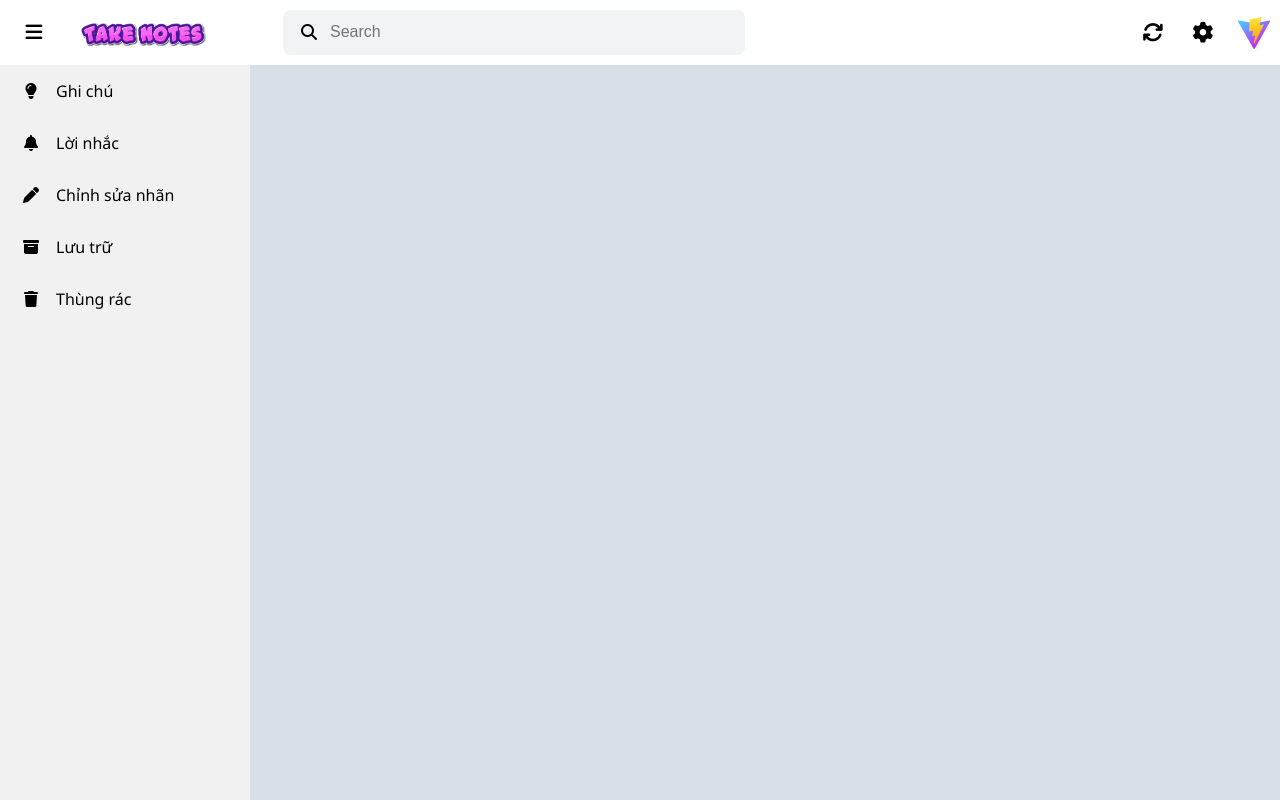
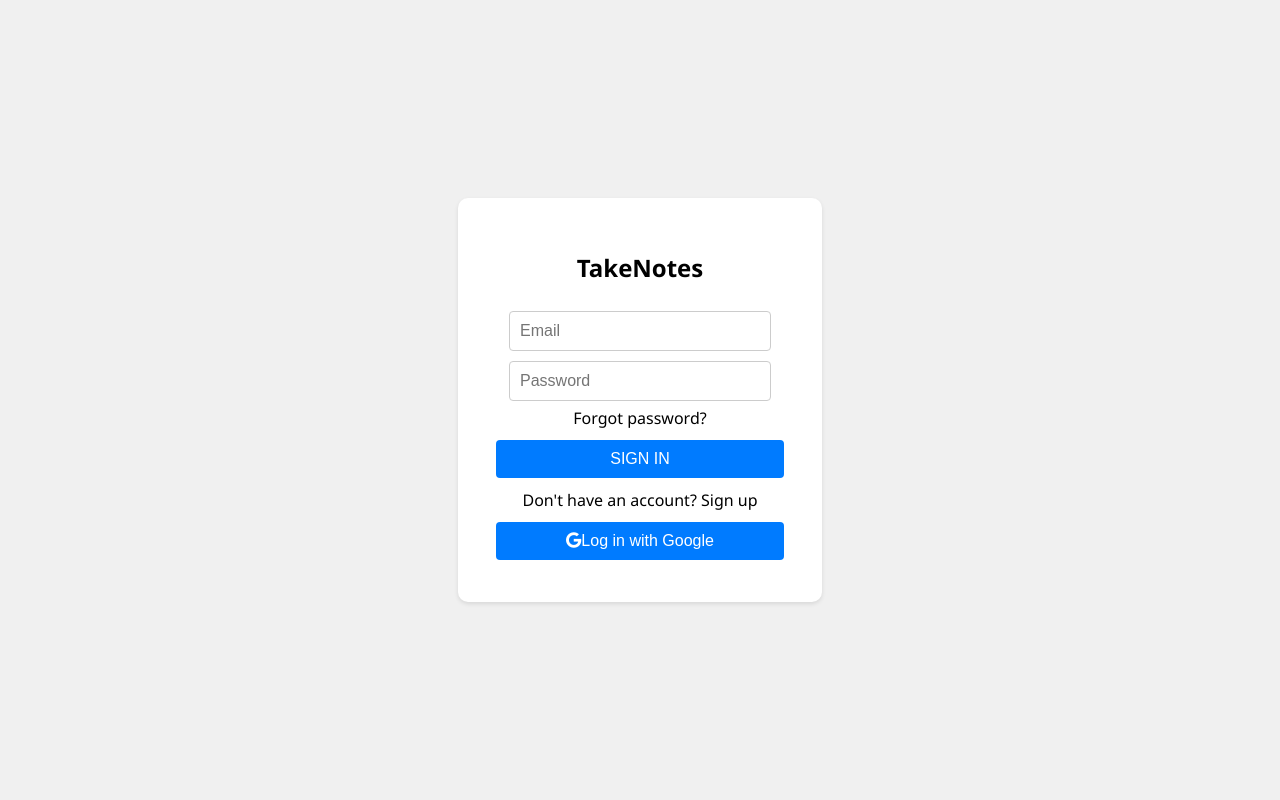
Before and after one commit to nauht1/TakeNotesUI, a React (Vite) app: page /login in a window 1280 px wide. Built offline with nearby package versions, Linux system fonts and the light colour scheme.

Commit message:
UI(Common): login, not found page

```diff
--- a/package.json
+++ b/package.json
@@ -10,6 +10,7 @@
     "preview": "vite preview"
   },
   "dependencies": {
+    "axios": "^1.7.2",
     "react": "^18.2.0",
     "react-beautiful-dnd": "^13.1.1",
     "react-dom": "^18.2.0",
--- a/src/App.jsx
+++ b/src/App.jsx
@@ -1,32 +1,77 @@
-import { useState } from 'react'
+import { useState, useEffect } from 'react'
 import viteLogo from '/vite.svg'
 import './App.scss'
 import Header from './components/header/Header.jsx'
 import Home from './pages/home/Home.jsx'
 import Sidebar from './components/sidebar/Sidebar.jsx'
-import { BrowserRouter as Router, Routes, Route } from 'react-router-dom'
+import Login from './pages/login/Login.jsx'
+import { BrowserRouter as Router, Routes, Route, Navigate } from 'react-router-dom'
+import Trash from './pages/trash/Trash.jsx'
+import NotFound from './pages/notFound/NotFound.jsx';
 
 function App() {
   const [isSidebarCollapsed, setIsSidebarCollapsed] = useState(false);
+  const [isAuthenticated, setIsAuthenticated] = useState(false);
+
+  useEffect(() => {
+    const token = localStorage.getItem('accessToken');
+    if (token) {
+      setIsAuthenticated(true);
+    }
+  }, []);
 
   const handleMenuClick = () => {
     setIsSidebarCollapsed(!isSidebarCollapsed);
   };
 
+  const handleLogin = () => {
+    setIsAuthenticated(true);
+    console.log(isAuthenticated);
+  }
+
+  const ProtectedRoute = ({ element }) => {
+    return isAuthenticated ? element : <Navigate to="/login" />;
+  };
+
+  const ProtectedComponent = ({ children }) => {
+    return (
+      <ProtectedRoute
+        element={
+          <div className="main-layout">
+            <Header onMenuClick={handleMenuClick} />
+            <Sidebar isCollapsed={isSidebarCollapsed} />
+            <div className={`content ${isSidebarCollapsed ? 'sidebar-collapsed' : ''}`}>
+              {children}
+            </div>
+          </div>
+        }
+      />
+    );
+  };
+
   return (
-    <>
-      <Header onMenuClick={handleMenuClick}/>
-      <div className="main-layout">
-        <Sidebar isCollapsed={isSidebarCollapsed}/>
-        <div className={`content ${isSidebarCollapsed ? 'sidebar-collapsed' : ''}`}>
-          <Routes>
-            <Route path="/" element={<Home />} />
-            <Route path="/home" element={<Home />} />
-          </Routes>
-        </div>
-      </div>
-    </>
-  )
+    <Router>
+      <Routes>
+        <Route
+          path="/login"
+          element={!isAuthenticated ? <Login onLogin={handleLogin} /> : <Navigate to="/home" />}
+        />
+        <Route
+          path="/"
+          element={<Navigate to="/home" />}
+        />
+        <Route
+          path="/home"
+          element={<ProtectedComponent><Home /></ProtectedComponent>}
+        />
+        <Route
+          path="/trash"
+          element={<ProtectedComponent><Trash /></ProtectedComponent>}
+        />
+        <Route path="*" element={<NotFound />} />
+      </Routes>
+    </Router>
+  );
 }
 
 export default App
--- a/src/components/noteForm/NoteForm.jsx
+++ b/src/components/noteForm/NoteForm.jsx
@@ -110,6 +110,7 @@ const NoteForm = ({ isOpen, onRequestClose, onSubmit, onChange, note, isEdit })
   };
 
   return (
+    <>
     <Modal isOpen={isOpen} onRequestClose={onRequestClose} className="note-form-modal" overlayClassName="overlay">
       <form onSubmit={e => e.preventDefault()} className="note-form">
         <div className={`modal-images-grid ${getGridClass()}`}>
@@ -158,8 +159,9 @@ const NoteForm = ({ isOpen, onRequestClose, onSubmit, onChange, note, isEdit })
         </div>
         {isEdit && <div className="note-form-modified">Last modified: {note.modified}</div>}
       </form>
-      <ToastContainer />
     </Modal>
+    <ToastContainer />
+    </>
   );
 };
 
--- a/src/main.jsx
+++ b/src/main.jsx
@@ -5,7 +5,7 @@ import App from './App.jsx'
 import './index.css'
 
 ReactDOM.createRoot(document.getElementById('root')).render(
-  <BrowserRouter>
-    <App />
-  </BrowserRouter>
+  <App />
+  // <BrowserRouter>
+  // </BrowserRouter>
 );
--- /dev/null
+++ b/src/pages/login/Login.jsx
@@ -0,0 +1,65 @@
+import React, { useState } from "react";
+import axios from "axios";
+import "./login.scss";
+
+const Login = ({ onLogin }) => {
+  const [email, setEmail] = useState('');
+  const [password, setPassword] = useState('');
+
+  const handleSubmit = async (e) => {
+    e.preventDefault();
+    try {
+      const response = await axios.post("http://localhost:8080/api/v1/auth/authenticate", {
+        email,
+        password
+      });
+
+      const {accessToken, refreshToken} = response.data;
+      localStorage.setItem('accessToken', accessToken);
+      localStorage.setItem('refreshToken', refreshToken);
+      onLogin();
+    }
+    catch (error) {
+      alert("Invalid credentials");
+    }
+  }
+
+  return (
+    <div className="login-container">
+      <form onSubmit={handleSubmit}>
+        <h2>TakeNotes</h2>
+        <div className="login-content">
+          <input
+            type="text"
+            placeholder="Email"
+            className="content-input"
+            value={email}
+            onChange={(e) => setEmail(e.target.value)}
+            required
+          />
+          <input
+            type="password"
+            placeholder="Password"
+            className="content-input"
+            value={password}
+            onChange={(e) => setPassword(e.target.value)}
+            required
+          />
+        </div>
+        <span className="forgot-password">
+          Forgot password?
+        </span>
+        <button type="submit">SIGN IN</button>
+        <span className="register-account">
+          Don't have an account? Sign up
+        </span>
+        <button type="button">
+          <i className="fa-brands fa-google"></i>
+          Log in with Google
+        </button>
+      </form>
+    </div>
+  )
+}
+
+export default Login;
--- /dev/null
+++ b/src/pages/login/login.scss
@@ -0,0 +1,46 @@
+.login-container {
+  display: flex;
+  justify-content: center;
+  align-items: center;
+  height: 100vh;
+  background-color: #f0f0f0;
+
+  form {
+    background: white;
+    width: 300px;
+    height: auto;
+    padding: 2rem;
+    border-radius: 10px;
+    box-shadow: 0 2px 4px rgba(0, 0, 0, 0.1);
+
+
+    .login-content {
+      input {
+        width: 30vh;
+        padding: 10px;
+        margin: 5px;
+        border: 1px solid #ccc;
+        border-radius: 4px;
+        background: #fff;
+        color: black;
+        font-size: 16px;
+      }
+    }
+
+    button {
+      width: 96%;
+      padding: 10px;
+      margin: 10px 0;
+      background-color: #007bff;
+      color: white;
+      border: none;
+      border-radius: 4px;
+      cursor: pointer;
+      font-size: 16px;
+    }
+
+    button:hover {
+      background-color: #0056b3;
+    }
+  }
+}
--- /dev/null
+++ b/src/pages/notFound/NotFound.jsx
@@ -0,0 +1,12 @@
+import React from "react";
+
+const NotFound = () => {
+  return (
+    <div>
+      <h1>404</h1>
+      <h2>Page not found</h2>
+    </div>
+  )
+}
+
+export default NotFound;
--- /dev/null
+++ b/src/pages/trash/Trash.jsx
@@ -0,0 +1,11 @@
+import React from "react";
+
+const Trash = () => {
+  return (
+    <div>
+      <h1>Trash</h1>
+    </div>
+  )
+}
+
+export default Trash;
```
Also changed, not shown: src/config/axiosConfig.js (added, +16 -0 lines), 1 other file (tests, documents, lock files or other folders).
